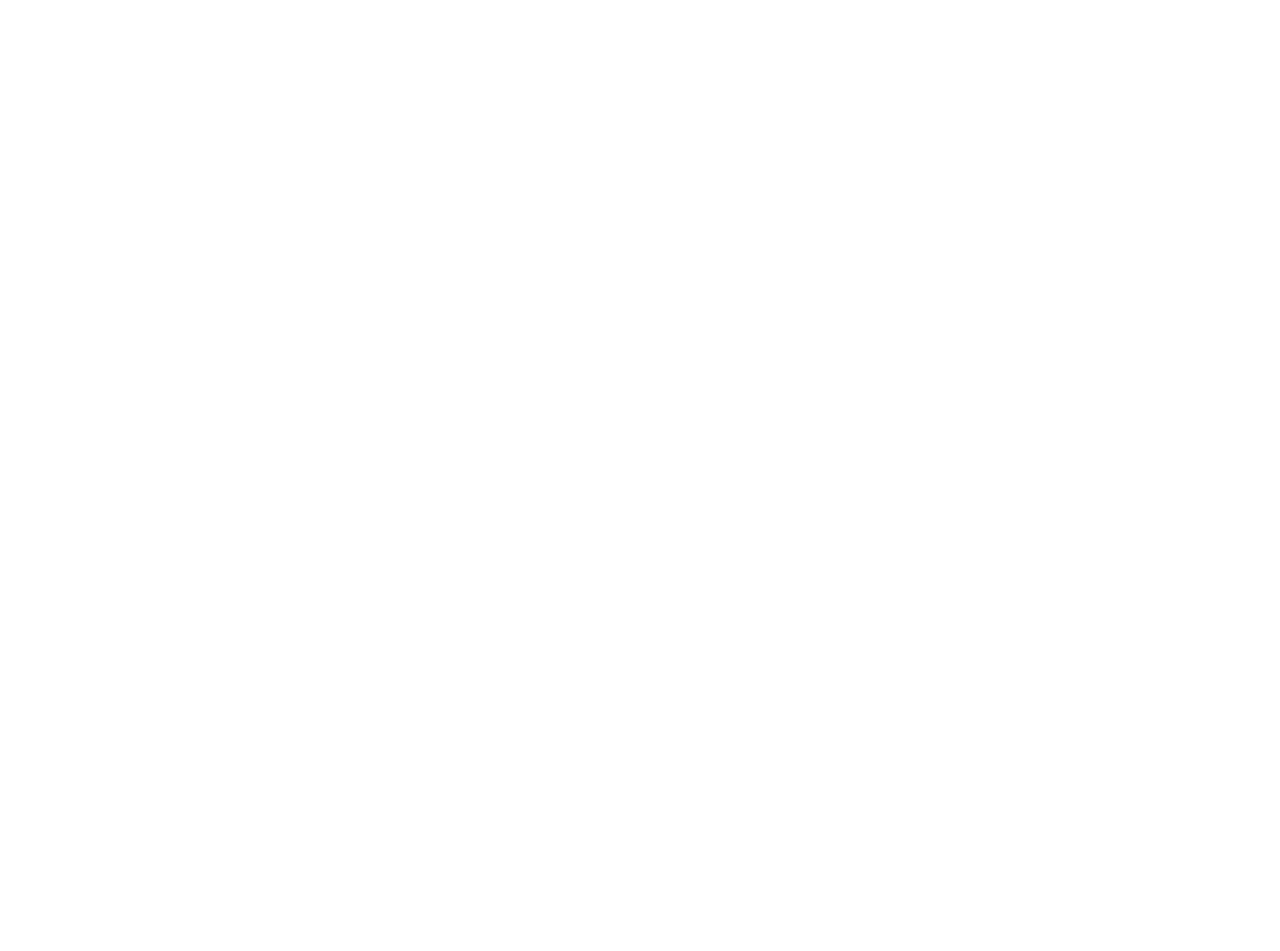
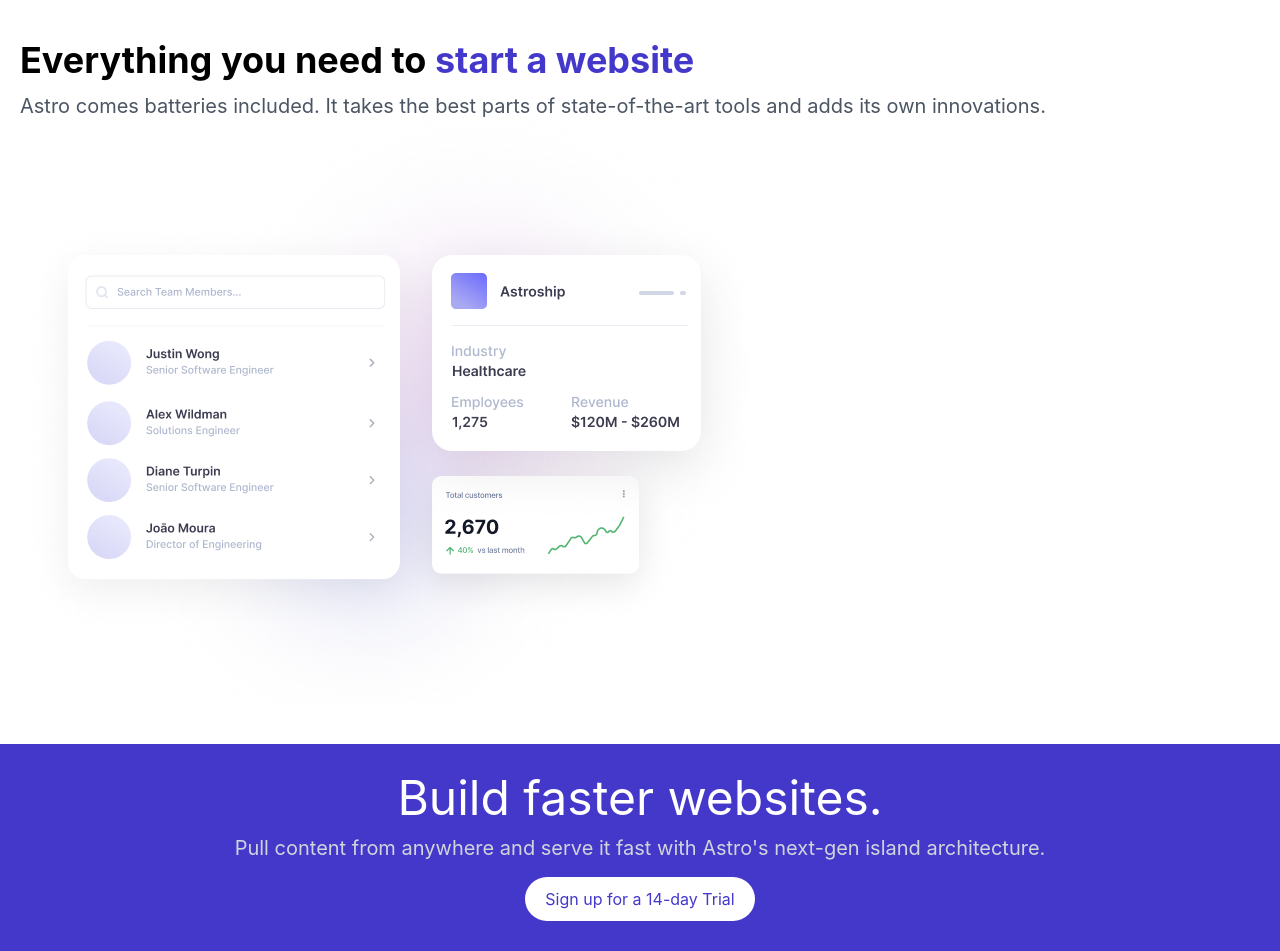
Before and after one commit to ndk98/cybersoft-capstone-taildwindcss, a website: page src/index.html in a window 1280 px wide. Before the commit the page ends 800 px from the top, so only its background shows below. Drawn offline with Linux system fonts and the light colour scheme.

Commit message:
upload section 5 va section 7

```diff
--- a/src/css/input.css
+++ b/src/css/input.css
@@ -3,19 +3,37 @@
 @tailwind utilities;
 
 * {
-    margin: 0;
-    padding: 0;
-    box-sizing: border-box;
+  margin: 0;
+  padding: 0;
+  box-sizing: border-box;
 }
 
 html {
-    font-family: Inter Variable,
-        Inter,
-        ui-sans-serif,
-        system-ui,
-        sans-serif,
-        apple color emoji,
-        segoe ui emoji,
-        Segoe UI Symbol,
-        noto color emoji;
+  font-family: Inter Variable, Inter, ui-sans-serif, system-ui, sans-serif,
+    apple color emoji, segoe ui emoji, Segoe UI Symbol, noto color emoji;
 }
+/* Tạo container chung để căn giữa cả màn hình */
+.container {
+  @apply mx-auto px-5 py-10;
+}
+
+/* màu chính */
+.primary-color {
+  color: #4338ca;
+}
+/* Feature */
+.feature {
+}
+
+/* short-desc */
+.short-desc {
+  background-color: #4338ca;
+  padding: 30px 0;
+}
+.short-desc button {
+  margin-top: 15px;
+  padding: 10px 20px;
+  background-color: white;
+  border-radius: 30px;
+  color: #4338ca;
+}
--- a/src/index.html
+++ b/src/index.html
@@ -22,13 +22,44 @@
       <section class="client"></section>
 
       <!-- FEATURE -->
-            <section class="feature"></section>
+      <section class="feature">
+        <div class="container">
+          <div class="title">
+            <h1 class="text-4xl font-bold">
+              Everything you need to
+              <span class="text-4xl primary-color font-bold"
+                >start a website</span
+              >
+            </h1>
+            <p class="text-xl text-gray-600 mt-3">
+              Astro comes batteries included. It takes the best parts of
+              state-of-the-art tools and adds its own innovations.
+            </p>
+          </div>
+          <div class="content">
+            <div class="image">
+              <img src="./images/package-1.png" alt="" />
+            </div>
+          </div>
+        </div>
+      </section>
 
       <!-- MORE FEATURE -->
       <section class="more-feature"></section>
 
       <!-- SHORT DESC -->
-            <section class="short-desc"></section>
+      <section class="short-desc text-center">
+        <div class="title">
+          <h1 class="text-5xl text-white">Build faster websites.</h1>
+          <p class="text-xl text-gray-300 mt-3">
+            Pull content from anywhere and serve it fast with Astro's next-gen
+            island architecture.
+          </p>
+        </div>
+        <div class="but">
+          <button class="">Sign up for a 14-day Trial</button>
+        </div>
+      </section>
     </main>
 
     <!-- FOOTER -->
```
Also changed, not shown: src/css/output.css. Lines whose indentation alone changed are shown as unchanged.
